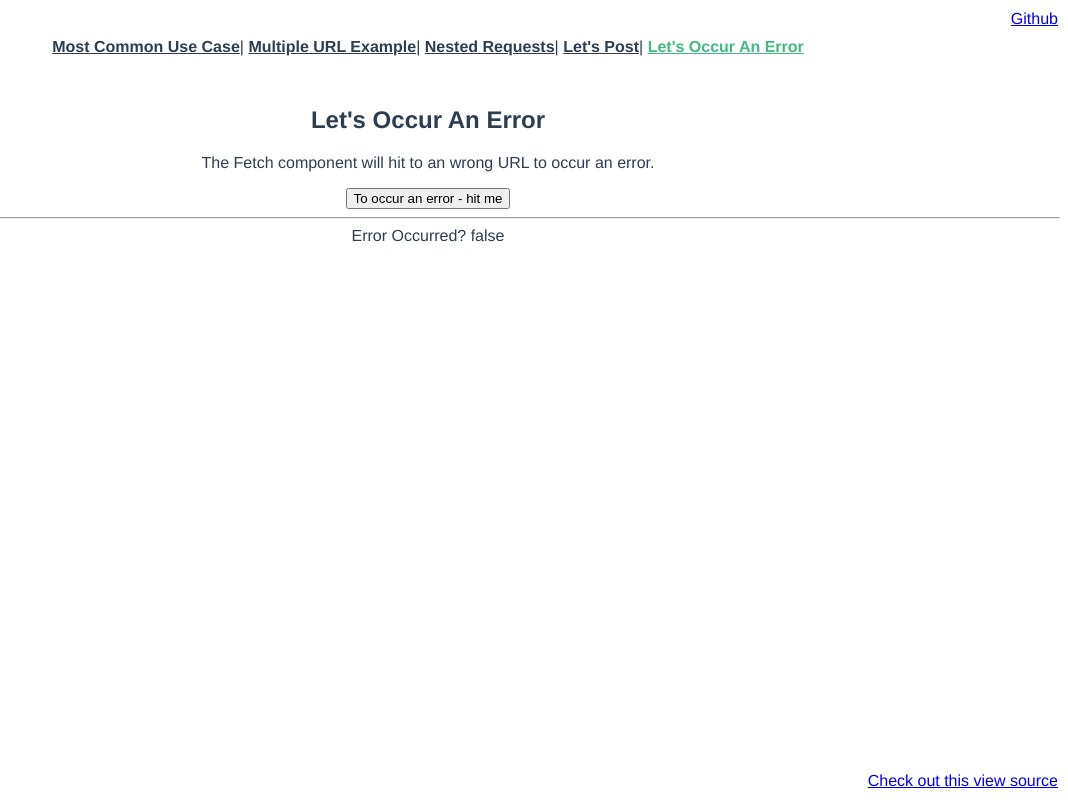
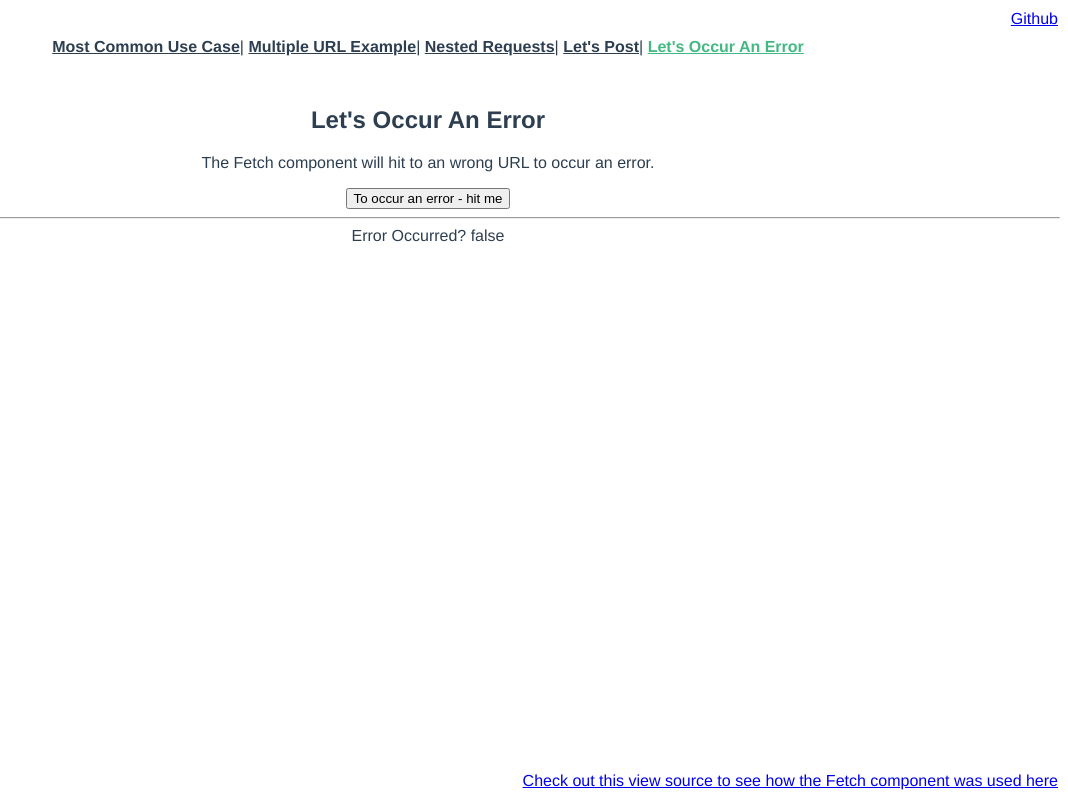
Before and after one commit to TareqNewazShahriar/A-Fetch-Component-Using-Vue, a Vue app: page /#/lets-occur-an-error in a window 1280 px wide. Shown: the whole page, without its empty margins (212-1280 px from the left). Built offline with nearby package versions, Linux system fonts and the light colour scheme.

Commit message:
link text

```diff
--- a/src/App.vue
+++ b/src/App.vue
@@ -57,4 +57,7 @@
    bottom: 10px;
    right: 10px;
 }
+.fixed-bottom::after {
+   content: 'Check out this view source to see how the Fetch component was used here'
+}
 </style>
--- a/src/views/LetsOccurAnError.vue
+++ b/src/views/LetsOccurAnError.vue
@@ -13,7 +13,7 @@
          @resolved="(_data, _isError) => { isError = _isError; start = false; }"
          @finished="completed = true"
       />
-      <a class="fixed-bottom" target="_blank" href="https://github.com/TareqNewazShahriar/a-fetch-component-using-vue/blob/master/src/views/LetsOccurAnError.vue">Check out this view source</a>
+      <a class="fixed-bottom" target="_blank" href="https://github.com/TareqNewazShahriar/a-fetch-component-using-vue/blob/master/src/views/LetsOccurAnError.vue"></a>
    </div>
 </template>
 
--- a/src/views/LetsPost.vue
+++ b/src/views/LetsPost.vue
@@ -23,7 +23,7 @@
             }"
          @resolved="_data => { data = _data; start = false; }"
       />
-      <a class="fixed-bottom" target="_blank" href="https://github.com/TareqNewazShahriar/a-fetch-component-using-vue/blob/master/src/views/LetsPost.vue">Check out this view source</a>
+      <a class="fixed-bottom" target="_blank" href="https://github.com/TareqNewazShahriar/a-fetch-component-using-vue/blob/master/src/views/LetsPost.vue"></a>
    </div>
 </template>
 <script>
--- a/src/views/MostCommonUseCase.vue
+++ b/src/views/MostCommonUseCase.vue
@@ -2,7 +2,7 @@
    <div>
       <h2>Most Common Use Case</h2>
       <p>Fetch component will fetch a small JSON from <pre class="inline">https://yesno.wtf/api</pre>.</p>
-      <a class="fixed-bottom" target="_blank" href="https://github.com/TareqNewazShahriar/a-fetch-component-using-vue/blob/master/src/views/MostCommonUseCase.vue">Check out this view source</a>
+      <a class="fixed-bottom" target="_blank" href="https://github.com/TareqNewazShahriar/a-fetch-component-using-vue/blob/master/src/views/MostCommonUseCase.vue"></a>
       <hr />
       <pre>{{data}}</pre>
       <Fetch url="https://yesno.wtf/api" @resolved="json => data = json" />
--- a/src/views/MultiUrlExample.vue
+++ b/src/views/MultiUrlExample.vue
@@ -10,7 +10,7 @@
          :url="{ randomYesno: 'https://yesno.wtf/api', randomYesnoAgain: 'https://yesno.wtf/api' }"
          @resolved="takeData"
       />
-      <a class="fixed-bottom" target="_blank" href="https://github.com/TareqNewazShahriar/a-fetch-component-using-vue/blob/master/src/views/MultiUrlExample.vue">Check out this view source</a>
+      <a class="fixed-bottom" target="_blank" href="https://github.com/TareqNewazShahriar/a-fetch-component-using-vue/blob/master/src/views/MultiUrlExample.vue"></a>
    </div>
 </template>
 <script>
--- a/src/views/NestedRequests.vue
+++ b/src/views/NestedRequests.vue
@@ -24,7 +24,7 @@
             :url="selectedUrl"
             @resolved="data => { areas = data.areas; locationChanged = false; }"
         />
-        <a class="fixed-bottom" target="_blank" href="https://github.com/TareqNewazShahriar/a-fetch-component-using-vue/blob/master/src/views/NestedRequests.vue">Check out this view source</a>
+        <a class="fixed-bottom" target="_blank" href="https://github.com/TareqNewazShahriar/a-fetch-component-using-vue/blob/master/src/views/NestedRequests.vue"></a>
     </div>
 </template>
 
```
